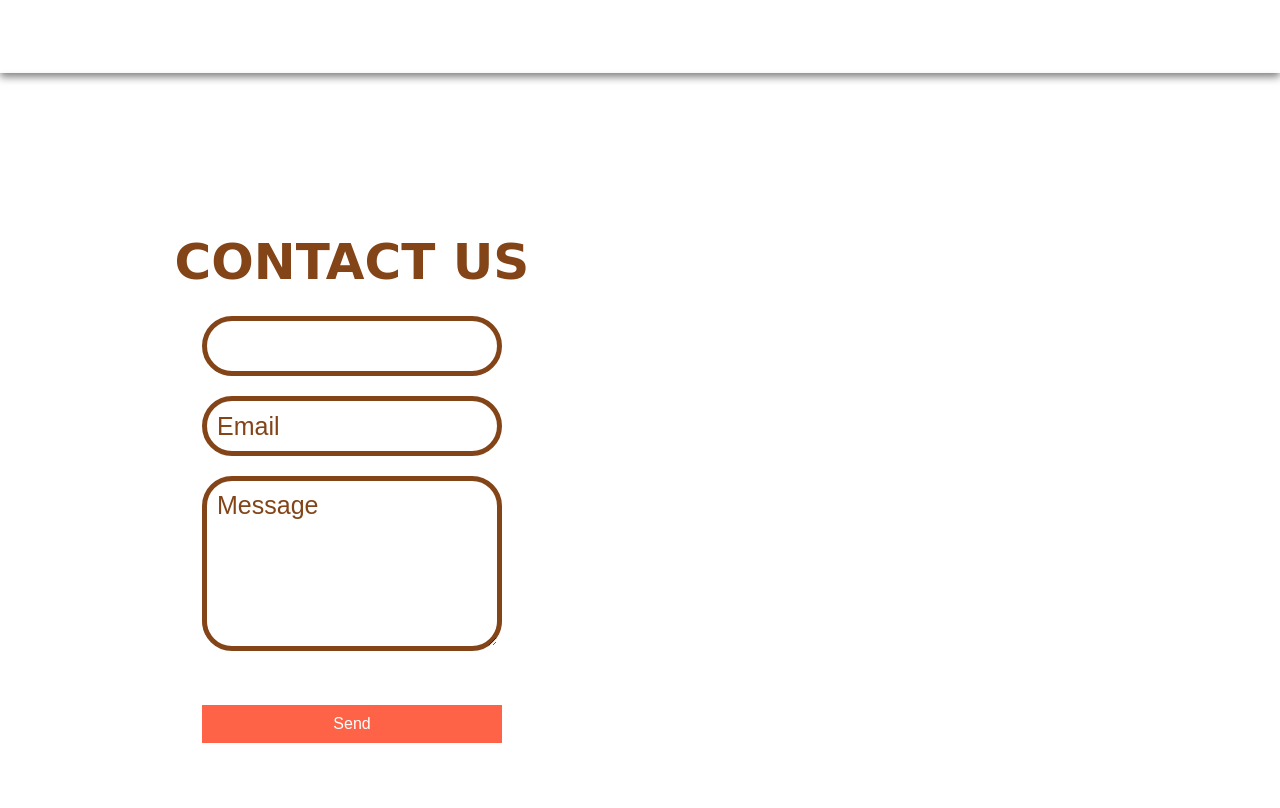
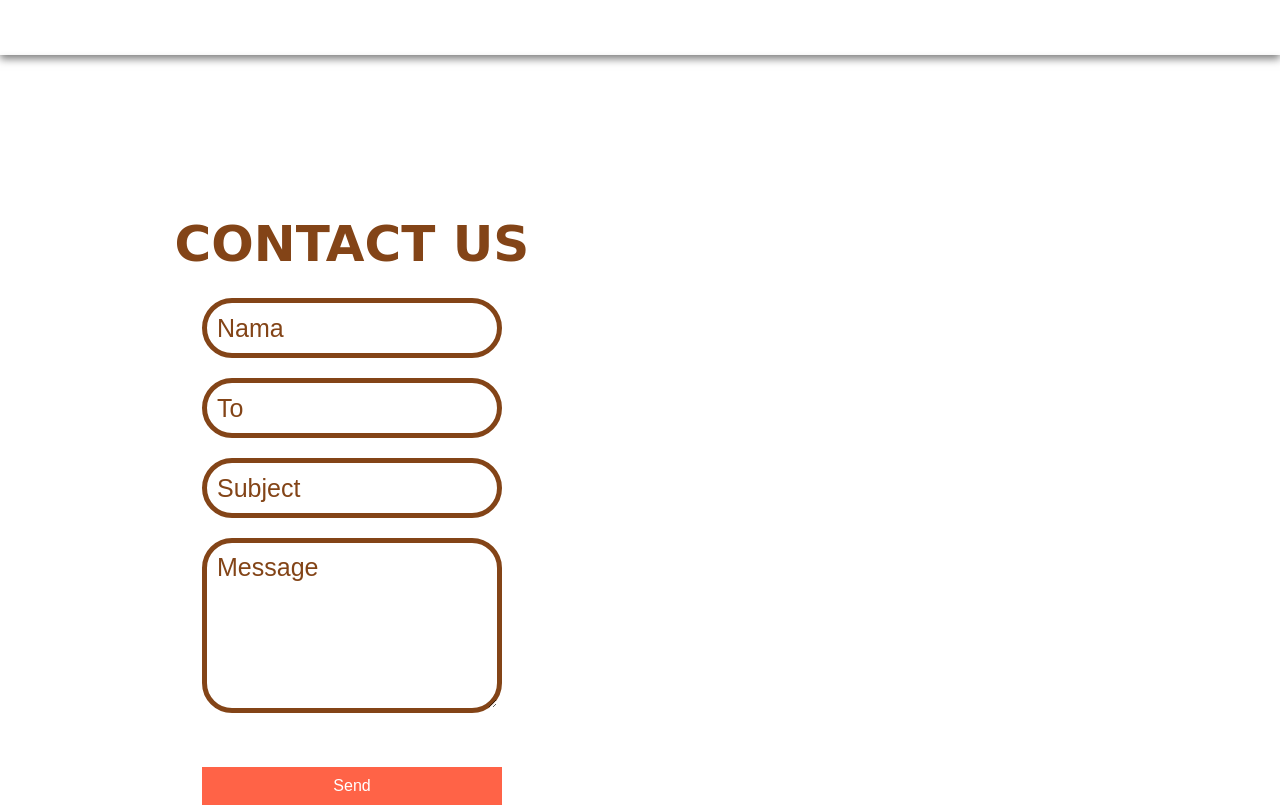
Before and after one commit to Azfdfkhz/TheKrustyKrab-, a plain HTML site: page index.html in a window 1280 px wide. Shown: the part 3693-4501 px from the top of the page. Drawn offline with nearby package versions, Linux system fonts and the light colour scheme.

Commit message:
Update index.html

```diff
--- a/index.html
+++ b/index.html
@@ -2,7 +2,6 @@
 <html lang="en">
 
 <head>
-    Dibuat sendiri oleh Azmi
     <meta charset="UTF-8">
     <meta http-equiv="X-UA-Compatible" content="IE=edge">
     <meta name="viewport" content="width=device-width, initial-scale=1.0">
@@ -459,15 +458,16 @@
         </div>
     </div>
 
-    <div class="contact" id="contact">
+    <div class="contact">
         <div class="container">
             <div class="content">
                 <h1>Contact Us</h1>
                 <div class="form">
-                    <input type="text" id="sendername"><br>
-                    <input type="email" id="to" placeholder="Email" required><br>
-                    <textarea id="subject" cols="30" rows="5" placeholder="Message" required></textarea><br>
-                    <button type="button" onclick="sendMail();">Send</button>
+                    <input type="text" placeholder="Nama" id="sendername"><br>
+                    <input type="text" placeholder="To" id="to"><br>
+                    <input type="text" placeholder="Subject" id="subject"><br>
+                    <textarea id="message" cols="30" rows="5" placeholder="Message" required></textarea><br>
+                    <button onclick="sendMail();">Send</button>
                 </div>
             </div>
         </div>
```
